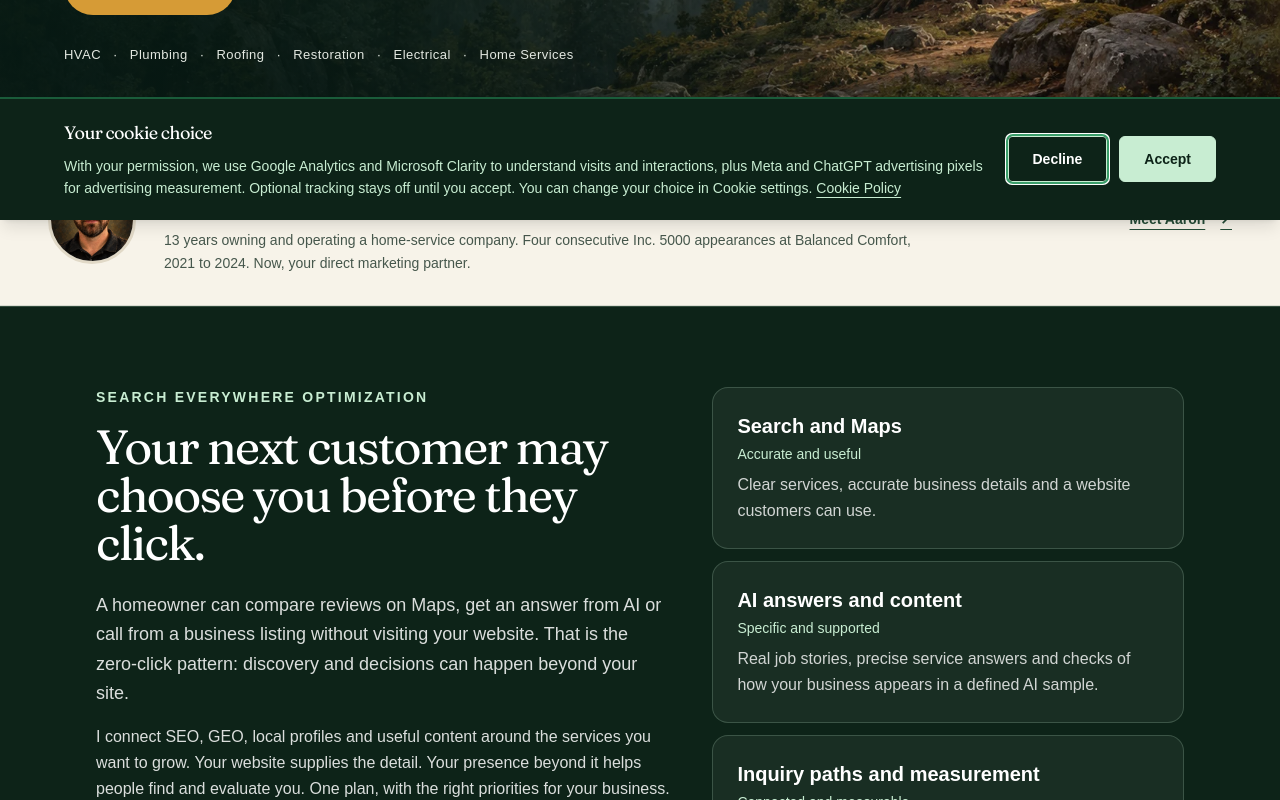
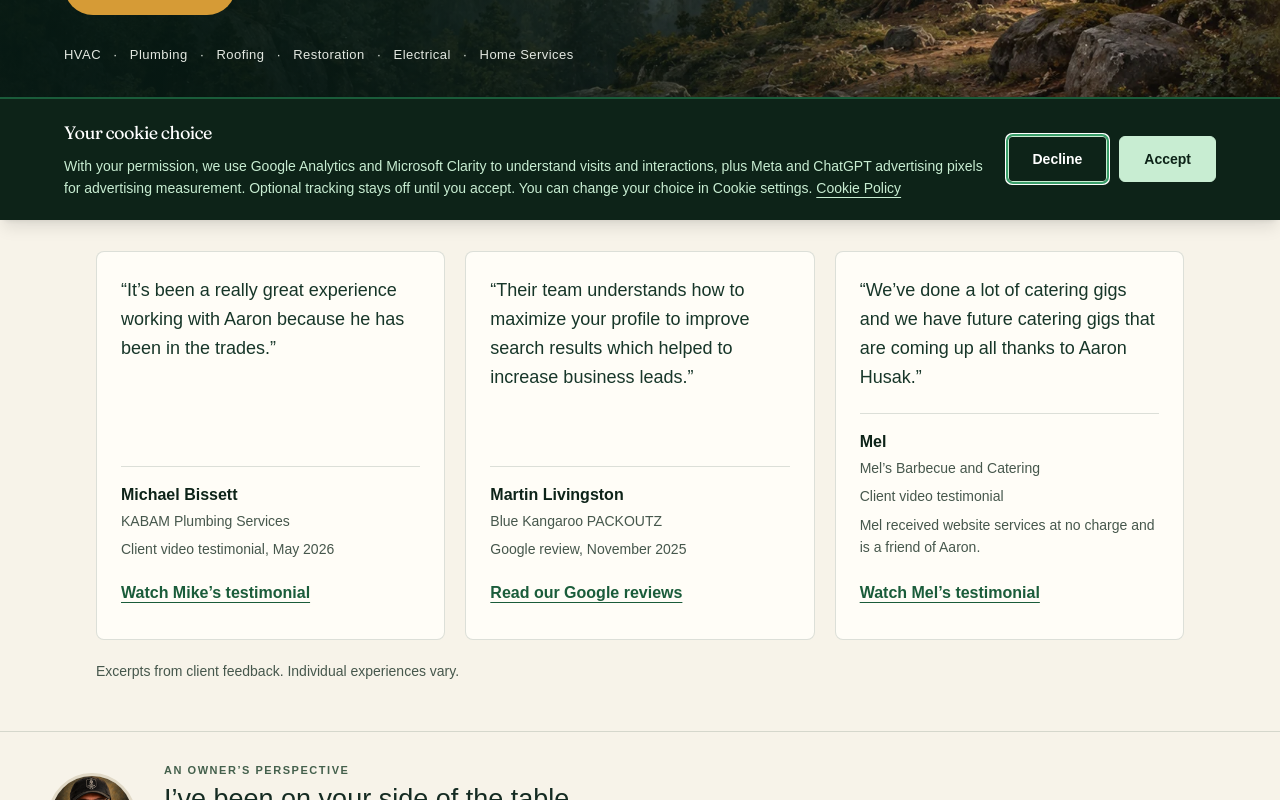
Before and after one commit to SequoiaGeo/next-website, a Next.js app: page / in a window 1280 px wide. Shown: the part 580-1380 px from the top of the page. Built offline with nearby package versions, Linux system fonts and the light colour scheme; no server answers; a web font is replaced by a local one.

Commit message:
Feature three owner testimonials directly below homepage hero

```diff
--- a/src/app/page.tsx
+++ b/src/app/page.tsx
@@ -3,6 +3,7 @@ import Link from "next/link";
 import Image from "next/image";
 import MarketingLeadershipOffer from "@/components/MarketingLeadershipOffer";
 import Hero from "@/components/Hero";
+import HomepageTestimonials from "@/components/HomepageTestimonials";
 import SearchEverywhere from "@/components/SearchEverywhere";
 import FounderIntroduction from "@/components/FounderIntroduction";
 import InlineLeadForm from "@/components/InlineLeadForm";
@@ -49,6 +50,7 @@ export default function Home() {
   return (
     <div className="forest-home">
       <Hero />
+      <HomepageTestimonials />
       <FounderIntroduction />
       <SearchEverywhere />
       <section id="proof" className="bg-[#fafaf8] py-16 sm:py-20">
@@ -59,21 +61,21 @@ export default function Home() {
           <p className="mt-5 max-w-3xl text-base leading-relaxed text-gray-700">Founder Aaron Husak spent 13 years as an owner and operator. His company, Balanced Comfort, appeared on the Inc. 5000 in 2021, 2022, 2023, and 2024. <Link href="/case-studies/balanced-comfort" className="font-semibold text-[#1A5C3A] underline underline-offset-4">Explore his operating track record</Link>.</p>
                     <div className="mt-8 grid gap-4 lg:grid-cols-3" aria-label="Dated client results">
             <article className="rounded-2xl border border-[#1A5C3A]/20 bg-white p-6">
-              <p className="text-sm font-semibold text-[#1A5C3A]">AFCS · Google organic search</p>
+              <p className="text-sm font-semibold text-[#1A5C3A]">AFCS Â· Google organic search</p>
               <h3 className="mt-3 text-4xl font-extrabold text-[#0D2318]">+365%</h3>
               <p className="mt-3 text-lg font-semibold text-[#0D2318]">26 to 121 website clicks</p>
               <p className="mt-3 text-sm leading-relaxed text-gray-600">June 5 to July 4 versus September 14 to October 13, 2026. Both 30-day windows follow launch. Seasonal demand may contribute.</p>
               <Link href="/case-studies/firemans-chimney-sweep" className="mt-4 inline-flex min-h-11 items-center font-bold text-[#1A5C3A] underline underline-offset-4">See the Search Console evidence</Link>
             </article>
             <article className="rounded-2xl border border-[#1A5C3A]/20 bg-white p-6">
-              <p className="text-sm font-semibold text-[#1A5C3A]">Amazing Air · Google organic search</p>
+              <p className="text-sm font-semibold text-[#1A5C3A]">Amazing Air Â· Google organic search</p>
               <h3 className="mt-3 text-4xl font-extrabold text-[#0D2318]">+50%</h3>
               <p className="mt-3 text-lg font-semibold text-[#0D2318]">40 to 60 website clicks</p>
               <p className="mt-3 text-sm leading-relaxed text-gray-600">April 10 to May 9 versus September 14 to October 13, 2026. Our first 30 days working together versus a later 30-day window.</p>
               <a href="#amazing-air-proof-heading" className="mt-4 inline-flex min-h-11 items-center font-bold text-[#1A5C3A] underline underline-offset-4">See the work and measurement</a>
             </article>
             <article className="rounded-2xl border border-[#1A5C3A]/20 bg-white p-6">
-              <p className="text-sm font-semibold text-[#1A5C3A]">KABAM · Plumbing</p>
+              <p className="text-sm font-semibold text-[#1A5C3A]">KABAM Â· Plumbing</p>
               <h3 className="mt-3 text-3xl font-extrabold text-[#0D2318]">50%</h3>
               <p className="mt-3 text-lg font-semibold text-[#0D2318]">increase in phone calls</p>
               <p className="mt-3 text-sm leading-relaxed text-gray-600">Mike Bissett, KABAM Plumbing. <a href="https://www.youtube.com/watch?v=IpbCaelX2jo&amp;t=52" className="underline underline-offset-4">Client testimonial, May 2026.</a></p>
@@ -85,7 +87,7 @@ export default function Home() {
             <div>
               <div className="flex flex-wrap items-center gap-x-5 gap-y-3">
                 <Image src="/kabam-logo.png" alt="KABAM Plumbing Services logo" width={600} height={329} sizes="144px" className="h-auto w-36 shrink-0 object-contain" />
-                <p className="max-w-[240px] text-sm font-semibold text-[#1A5C3A]">KABAM Plumbing Services · Sun City Center, Florida</p>
+                <p className="max-w-[240px] text-sm font-semibold text-[#1A5C3A]">KABAM Plumbing Services Â· Sun City Center, Florida</p>
               </div>
               <h3 id="kabam-proof-heading" className="mt-3 text-2xl font-bold leading-tight text-[#0D2318] sm:text-3xl">More calls, and an owner growing his team.</h3>
               <p className="mt-4 text-base leading-relaxed text-gray-700">Mike is an independent plumber competing with larger companies. We rebuilt KABAM&rsquo;s website around his plumbing services and the communities he serves, giving prospective customers a clearer picture of who to call and what he can help with.</p>
@@ -101,13 +103,13 @@ export default function Home() {
               <div className="relative aspect-[9/16] overflow-hidden rounded-xl bg-black">
                 <YouTubeFacade videoId="IpbCaelX2jo" title="Michael Bissett of KABAM Plumbing on working with Sequoia GEO" isShort />
               </div>
-              <figcaption className="mt-3 text-sm leading-relaxed text-gray-600"><span className="block font-semibold text-[#0D2318]">Michael Bissett, Owner</span>KABAM Plumbing Services · Client testimonial</figcaption>
+              <figcaption className="mt-3 text-sm leading-relaxed text-gray-600"><span className="block font-semibold text-[#0D2318]">Michael Bissett, Owner</span>KABAM Plumbing Services Â· Client testimonial</figcaption>
             </figure>
           </article>
           <article aria-labelledby="amazing-air-proof-heading" className="mt-8 rounded-2xl border border-gray-200 bg-white p-6 sm:p-8">
             <div className="flex flex-wrap items-center gap-x-5 gap-y-3">
               <Image src="/amazing-air-logo.png" alt="Amazing Air Solutions logo" width={504} height={255} sizes="144px" className="h-auto w-36 shrink-0 object-contain" />
-              <p className="max-w-[240px] text-sm font-semibold text-[#1A5C3A]">Amazing Air Solutions · San Antonio, Texas</p>
+              <p className="max-w-[240px] text-sm font-semibold text-[#1A5C3A]">Amazing Air Solutions Â· San Antonio, Texas</p>
             </div>
             <h3 id="amazing-air-proof-heading" className="mt-3 max-w-3xl text-2xl font-bold leading-tight text-[#0D2318] sm:text-3xl">Make it possible for customers to find you and take the next step.</h3>
             <p className="mt-4 max-w-3xl text-base leading-relaxed text-gray-700">A homeowner should not have to work around a broken website to request service. For Amazing Air, we repaired the paths customers use to navigate, book, and reach relevant service pages.</p>
--- /dev/null
+++ b/src/components/HomepageTestimonials.tsx
@@ -0,0 +1,56 @@
+import Link from "next/link";
+
+const testimonials = [
+  {
+    name: "Michael Bissett",
+    company: "KABAM Plumbing Services",
+    quote: "It’s been a really great experience working with Aaron because he has been in the trades.",
+    source: "Client video testimonial, May 2026",
+    href: "https://www.youtube.com/watch?v=IpbCaelX2jo",
+    link: "Watch Mike’s testimonial",
+  },
+  {
+    name: "Martin Livingston",
+    company: "Blue Kangaroo PACKOUTZ",
+    quote: "Their team understands how to maximize your profile to improve search results which helped to increase business leads.",
+    source: "Google review, November 2025",
+    href: "https://www.google.com/maps?cid=5823435747371480489",
+    link: "Read our Google reviews",
+  },
+  {
+    name: "Mel",
+    company: "Mel’s Barbecue and Catering",
+    quote: "We’ve done a lot of catering gigs and we have future catering gigs that are coming up all thanks to Aaron Husak.",
+    source: "Client video testimonial",
+    href: "https://www.youtube.com/watch?v=odPENhsu9lU",
+    link: "Watch Mel’s testimonial",
+    disclosure: "Mel received website services at no charge and is a friend of Aaron.",
+  },
+];
+
+export default function HomepageTestimonials() {
+  return (
+    <section aria-labelledby="homepage-testimonials-heading" className="border-b border-[#173629]/15 bg-[#f7f3e9] py-10 sm:py-12">
+      <div className="mx-auto max-w-6xl px-6 lg:px-8">
+        <h2 id="homepage-testimonials-heading" className="font-serif text-3xl font-bold text-[#0D2318] sm:text-4xl">Hear from the owners we work with.</h2>
+        <div className="mt-7 grid gap-5 md:grid-cols-3">
+          {testimonials.map((testimonial) => (
+            <figure key={testimonial.name} className="flex h-full flex-col rounded-lg border border-[#173629]/15 bg-[#fffdf7] p-6">
+              <blockquote className="flex-1 text-lg leading-relaxed text-[#173629]">
+                <p>“{testimonial.quote}”</p>
+              </blockquote>
+              <figcaption className="mt-5 border-t border-[#173629]/15 pt-4">
+                <p className="font-bold text-[#0D2318]">{testimonial.name}</p>
+                <p className="mt-1 text-sm text-[#46574c]">{testimonial.company}</p>
+                <p className="mt-2 text-sm text-[#46574c]">{testimonial.source}</p>
+                {testimonial.disclosure && <p className="mt-2 text-sm leading-relaxed text-[#46574c]">{testimonial.disclosure}</p>}
+              </figcaption>
+              <Link href={testimonial.href} className="mt-3 inline-flex min-h-11 items-center font-semibold text-[#1A5C3A] underline underline-offset-4">{testimonial.link}</Link>
+            </figure>
+          ))}
+        </div>
+        <p className="mt-5 text-sm leading-relaxed text-[#46574c]">Excerpts from client feedback. Individual experiences vary.</p>
+      </div>
+    </section>
+  );
+}
```
